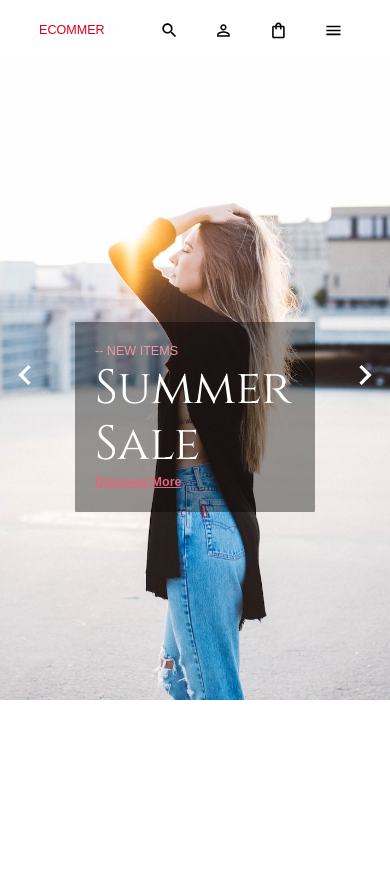
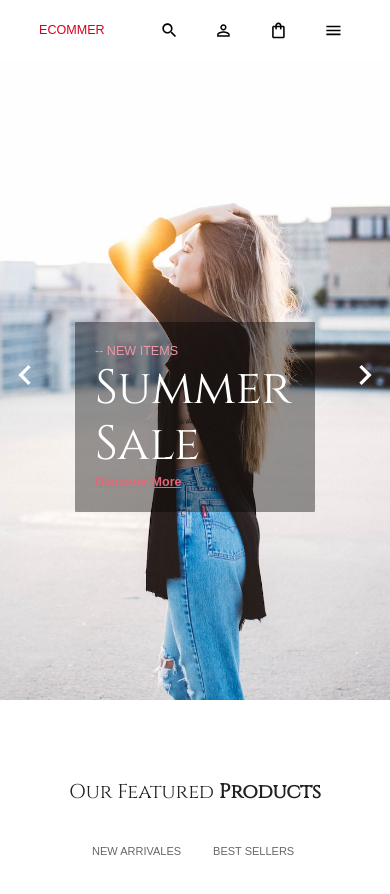
Before and after one commit to NimishaGajjar/CodeCanvas, a React (Create React App) app in the folder client/: page / in a window 390 px wide. Shown: the top 894 px of the page. Before the commit the page ends 844 px from the top, so only its background shows below. Built offline with nearby package versions, Linux system fonts and the light colour scheme; no server answers; a web font is replaced by a local one.

Commit message:
added category list in home page

```diff
--- a/client/src/components/Item.js
+++ b/client/src/components/Item.js
@@ -1,7 +1,7 @@
 import { useState } from "react";
 import { useDispatch } from 'react-redux';
 import { IconButton, Box, Typography, useTheme, Button } from '@mui/material';
-import AddIcon from "@mui/material/Add";
+import AddIcon from "@mui/icons-material/Add";
 import RemoveIcon from "@mui/icons-material/Remove";
 import { shades } from "../theme";
 import { addToCart } from "../state";
@@ -41,7 +41,7 @@ const Item = ({ item, width }) => {
           style={{ cursor: 'pointer' }}
         />
         <Box
-          display={isHovered ? "blocked" : 'none'}
+          display={isHovered ? "block" : 'none'}
           position="absolute"
           bottom="10%"
           left="0"
@@ -53,7 +53,7 @@ const Item = ({ item, width }) => {
             <Box
               display="flex"
               alignItems="center"
-              backgroundColor={shade.neutral[100]}
+              backgroundColor={shades.neutral[100]}
               borderRadius="3px"
             >
               <IconButton onClick={() => setCount(Math.max(count - 1, 1))}>
--- a/client/src/scenes/home/Home.jsx
+++ b/client/src/scenes/home/Home.jsx
@@ -1,10 +1,12 @@
 import MainCarousel from "./MainCarousel";
-
+import ShoppingList from "./ShoppingList";
 
 
 const Home = () => {
   return <div className="home">
     <MainCarousel />
+    <ShoppingList />
+
   </div>;
 };
 
--- /dev/null
+++ b/client/src/scenes/home/ShoppingList.js
@@ -0,0 +1,101 @@
+import React, { useEffect, useState } from "react";
+import Tabs from "@mui/material/Tabs";
+import Tab from "@mui/material/Tab";
+import Box from "@mui/material/Box";
+import Item from "../../components/Item";
+import { Typography } from "@mui/material";
+import useMediaQuery from "@mui/material/useMediaQuery";
+import { useDispatch, useSelector } from "react-redux";
+import { setItems } from "../../state";
+
+const ShoppingList = () => {
+  const dispatch = useDispatch();
+  const [value, setValue] = useState("all");
+  const items = useSelector((state) => state.cart.items);
+  const isNonMobile = useMediaQuery("(min-width:600px)");
+
+  const handleChange = (event, newValue) => {
+    setValue(newValue);
+  };
+
+  async function getItems() {
+    const items = await fetch(
+      "http://localhost:1337/api/items?populate=image",
+      { method: "GET" }
+    );
+    const itemsJson = await items.json();
+    dispatch(setItems(itemsJson.data));
+  }
+
+  useEffect(() => {
+    getItems();
+  }, []); //eslint-disable-line react-hooks/exhaustive-deps
+
+  const topRatedItems = items.filter(
+    (item) => item.attributes.category === "topRated"
+  );
+
+  const newArrivalesItems = items.filter(
+    (item) => item.attributes.category === "newArrivales"
+  );
+
+  const bestSellersItems = items.filter(
+    (item) => item.attributes.category === "bestSellers"
+  );
+
+  return <Box width="80%" margin="80px auto">
+    <Typography variant="h3" textAlign="center">
+      Our Featured <b>Products</b>
+    </Typography>
+    <Tabs
+      textColor="primary"
+      indicatorColor="primary"
+      value={value}
+      onChange={handleChange}
+      centered
+      TabIndicatorProps={{ sx: { display: isNonMobile ? "block" : "none" } }}
+      sx={{
+        margin: "25px",
+        "& .MuiTabs-flexContainer": {
+          flexwrap: "wrap"
+        }
+      }}
+    >
+      <Tab label="ALL" value="all" />
+      <Tab label="NEW ARRIVALES" value="newArrivales" />
+      <Tab label="BEST SELLERS" value="bestSellers" />
+      <Tab label="TOP RATED" value="topRated" />
+    </Tabs>
+    <Box
+      margin="0 auto"
+      display="grid"
+      gridTemplateColumns="repeat(auto-fill, 300px)"
+      justifyContent="space-around"
+      rowGap="20px"
+      columnGap="1.33%"
+    >
+      {value === "all" &&
+        items.map((item) => (
+          <Item item={item} key={`${item.name}-${item.id}`} />
+        ))}
+
+      {value === "newArrivales" &&
+        newArrivalesItems.map((item) => (
+          <Item item={item} key={`${item.name}-${item.id}`} />
+        ))}
+
+      {value === "bestSellers" &&
+        bestSellersItems.map((item) => (
+          <Item item={item} key={`${item.name}-${item.id}`} />
+        ))}
+
+      {value === "topRated" &&
+        topRatedItems.map((item) => (
+          <Item item={item} key={`${item.name}-${item.id}`} />
+        ))}
+    </Box>
+  </Box>;
+
+};
+
+export default ShoppingList;
```
